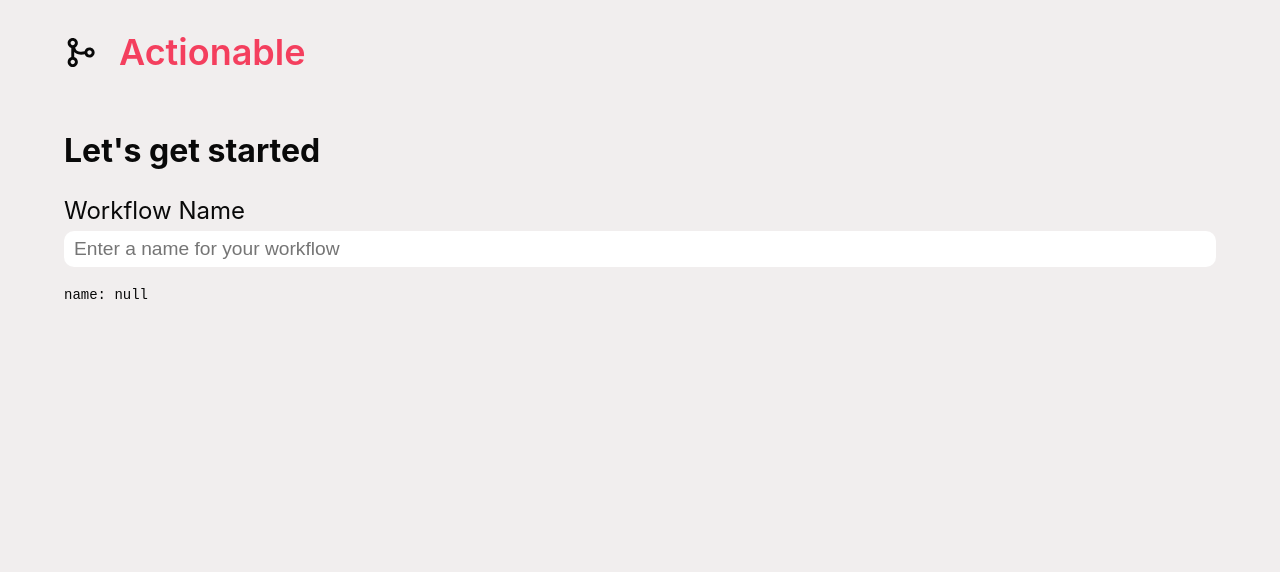
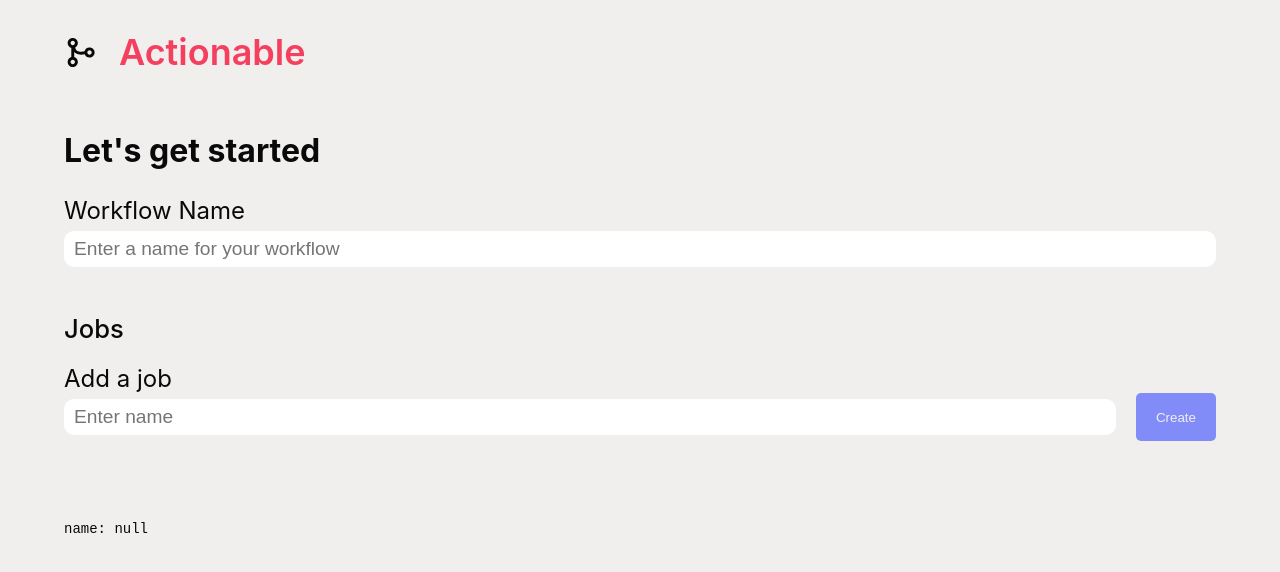
Before and after one commit to maybemaby/actionable, a Next.js app: page / in a window 1280 px wide. Shown: the top 572 px of the page. Built offline with nearby package versions, Linux system fonts and the light colour scheme.

Commit message:
Implement add jobs ui

```diff
--- /dev/null
+++ b/components/JobEditor/JobEditor.module.css
@@ -0,0 +1,28 @@
+.container {
+  display: flex;
+  flex-direction: column;
+}
+
+.keyname {
+  font-size: 1.1rem;
+}
+
+.titleBar {
+  display: flex;
+  justify-content: space-between;
+  align-items: center;
+  background: var(--color-bg-alt);
+  padding: 10px;
+  border-radius: 10px;
+  border: var(--sp-1) solid;
+  border-color: var(--color-border);
+}
+
+.deleteBtn {
+  background: transparent;
+  color: var(--color-primary);
+}
+
+.deleteBtn:hover {
+  color: var(--color-primary-hover)
+}
--- /dev/null
+++ b/components/JobEditor/JobEditor.tsx
@@ -0,0 +1,23 @@
+import { MdDelete } from "react-icons/md";
+import { Job } from "@lib/types/workflow";
+import { useWorkflowStore } from "@stores/workflow/WorkflowStore";
+import styles from "./JobEditor.module.css";
+
+export const JobEditor = ({ job, keyName }: { job: Job; keyName: string }) => {
+  const store = useWorkflowStore();
+
+  return (
+    <div className={styles.container}>
+      <div className={styles.titleBar}>
+        <strong className={styles.keyname}>{keyName}</strong>
+        <button
+          className={`icon-btn ${styles.deleteBtn}`}
+          onClick={() => store.removeJob(keyName)}
+        >
+          <MdDelete size={25} />
+          Delete
+        </button>
+      </div>
+    </div>
+  );
+};
--- /dev/null
+++ b/components/JobsField/JobsField.module.css
@@ -0,0 +1,22 @@
+.field {
+  margin: 40px 0;
+}
+
+.header {
+  margin: 10px 0;
+  margin-bottom: 20px;
+}
+
+.create {
+  display: flex;
+  gap: 20px;
+}
+
+.jobs {
+  list-style: none;
+  padding: 0;
+  margin: 40px 0;
+  display: flex;
+  flex-direction: column;
+  gap: 20px;
+}
--- /dev/null
+++ b/components/JobsField/JobsField.tsx
@@ -0,0 +1,54 @@
+import { FormEvent, useState } from "react";
+import { Job } from "@lib/types/workflow";
+import { useWorkflowStore } from "@stores/workflow/WorkflowStore";
+import { useEffect } from "react";
+import { JobEditor } from "@components/JobEditor/JobEditor";
+import styles from "./JobsField.module.css";
+
+export const JobsField = () => {
+  const store = useWorkflowStore();
+  const [newInput, setNewInput] = useState("");
+  const [jobKeys, setJobKeys] = useState<string[]>([]);
+  const [jobs, setJobs] = useState<Job[]>([]);
+
+  const handleSubmit = (e: FormEvent<HTMLFormElement>) => {
+    e.preventDefault();
+    if (newInput.length > 0) {
+      setJobKeys([...jobKeys, newInput]);
+      setNewInput("");
+    }
+  };
+
+  useEffect(() => {
+    store.updateJobKeys(jobKeys);
+  }, [jobKeys]);
+
+  return (
+    <section className={styles.field}>
+      <h3 className={styles.header}>Jobs</h3>
+      <label>Add a job</label>
+      <form className={styles.create} onSubmit={handleSubmit}>
+        <input
+          type="text"
+          placeholder="Enter name"
+          value={newInput}
+          onChange={(e) => setNewInput(e.currentTarget.value)}
+        />
+        <button className={`btn-primary`} type="submit">
+          Create
+        </button>
+      </form>
+
+      <ul className={styles.jobs}>
+        {store.jobs &&
+          jobKeys.map((key) => (
+            <li key={key}>
+              {store.jobs && store.jobs[key] && (
+                <JobEditor job={store.jobs[key]} keyName={key} />
+              )}
+            </li>
+          ))}
+      </ul>
+    </section>
+  );
+};
--- a/pages/index.tsx
+++ b/pages/index.tsx
@@ -3,6 +3,7 @@
 import { useWorkflowStore } from "@stores/workflow/WorkflowStore";
 import { YamlPreview } from "@components/YamlPreview/YamlPreview";
 import { OnField } from "@components/OnField/OnField";
+import { JobsField } from "@components/JobsField/JobsField";
 import { useState } from "react";
 
 interface FieldsTouched {
@@ -14,10 +15,10 @@
   const store = useWorkflowStore();
   const [touched, setTouched] = useState<FieldsTouched>({
     name: false,
-    on: false,
+    on: true,
   });
 
-  const { name, on } = store;
+  const { name, on, jobs } = store;
 
   const touchField = (key: keyof FieldsTouched) => {
     const updated = { ...touched };
@@ -44,10 +45,11 @@
           onChange={(e) => store.changeName(e.currentTarget.value)}
           onChangeCapture={() => touchField("name")}
         />
-        {touched.name && store.name !== null && <OnField />}
       </section>
+      {touched.name && store.name !== null && <OnField />}
+      {touched.on && <JobsField />}
 
-      <YamlPreview given={{ name, on }} />
+      <YamlPreview given={{ name, on, jobs }} />
     </div>
   );
 };
--- a/styles/globals.css
+++ b/styles/globals.css
@@ -7,6 +7,13 @@
   --white-base: #f1eeee;
   --black-base: #090909;
   --black-muted: #1a1919;
+
+  --grey-100: #f4f4f5;
+  --grey-200: #e4e4e7;
+  --grey-300: #d4d4d8;
+  --grey-400: #a1a1aa;
+  --grey-500: #71717a;
+  --grey-800: #27272a;
 
   --rose-500: #f43f5e;
 
@@ -20,11 +27,14 @@
   --sp-3: calc(var(--sp-1) * 3);
 
   --color-text: var(--black-base);
+  --color-border: var(--violet-600);
+  --color-bg-alt: var(--grey-100);
   --color-bg: var(--white-base);
   --color-on-bg: white;
   --color-on-bg-text: var(--black-base);
   --color-primary: var(--violet-400);
   --color-primary-hover: var(--violet-600);
+  --color-on-primary: var(--white-base);
 }
 
 @keyframes fade-down {
@@ -39,12 +49,15 @@
 
 @media screen and (prefers-color-scheme: dark) {
   :root {
+      --color-border: var(--violet-600);
+      --color-bg-alt: var(--grey-800);
       --color-bg: var(--black-muted);
       --color-on-bg: var(--white-base);
       --color-on-bg-text: var(--black-base);
       --color-text: var(--white-base);
       --color-primary: var(--violet-600);
       --color-primary-hover: var(--violet-400);
+      --color-on-primary: var(--color-text);
   }
 }
 
@@ -92,6 +105,10 @@
   box-sizing: border-box;
 }
 
+button:hover {
+  cursor: pointer;
+}
+
 label {
   font-size: var(--base-subtitle-size);
   margin: var(--sp-3) 0;
@@ -104,6 +121,28 @@
   font-size: 1.2rem;
   width: 100%;
   margin: var(--sp-3) 0;
+}
+
+.icon-btn {
+  display: flex;
+  flex-direction: row;
+  gap: 10px;
+  align-items: center;
+  border: none;
+  font-size: var(--base-font-size);
+}
+
+.btn-primary {
+  padding: 10px 20px;
+  background-color: var(--color-primary);
+  color: var(--color-on-primary);
+  transition: all 300ms ease;
+  border: none;
+  border-radius: 5px;
+}
+
+.btn-primary:hover {
+  background-color: var(--color-primary-hover);
 }
 
 .combobox {
@@ -153,6 +192,7 @@
   color: var(--color-on-bg-text);
   animation: fade-down 300ms ease;
   z-index: 45;
+  border: var(--sp-1) solid var(--color-border);
 }
 
 
@@ -174,6 +214,7 @@
   justify-content: space-between;
   align-items: center;
   background: var(--color-on-bg);
+  border: none;
   padding: 8px 10px;
 }
 
```
